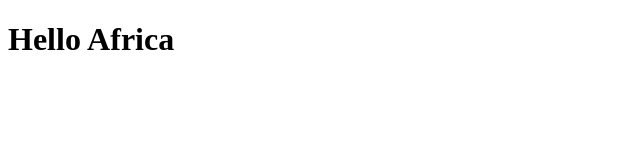
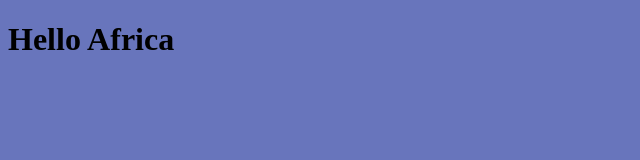
Before and after one commit to tambuaevaristus/practice-git, a plain HTML site: page index.html in a window 1280 px wide. Shown: the whole page, without its empty margins (0-640 px from the left). Drawn offline with Linux system fonts and the light colour scheme.

Commit message:
Gaiel chanched somthing

```diff
--- a/css/styles.css
+++ b/css/styles.css
@@ -1,5 +1,5 @@
 /* Body */
 
 body {
-    background: #bc6868;
+    background: #6875bc;
 }
--- a/index.html
+++ b/index.html
@@ -4,6 +4,7 @@
     <meta charset="UTF-8">
     <meta name="viewport" content="width=device-width, initial-scale=1.0">
     <title>Document</title>
+    <link rel="stylesheet" href="/css/styles.css">
 </head>
 <body>
     <h1>Hello Africa</h1>
```
